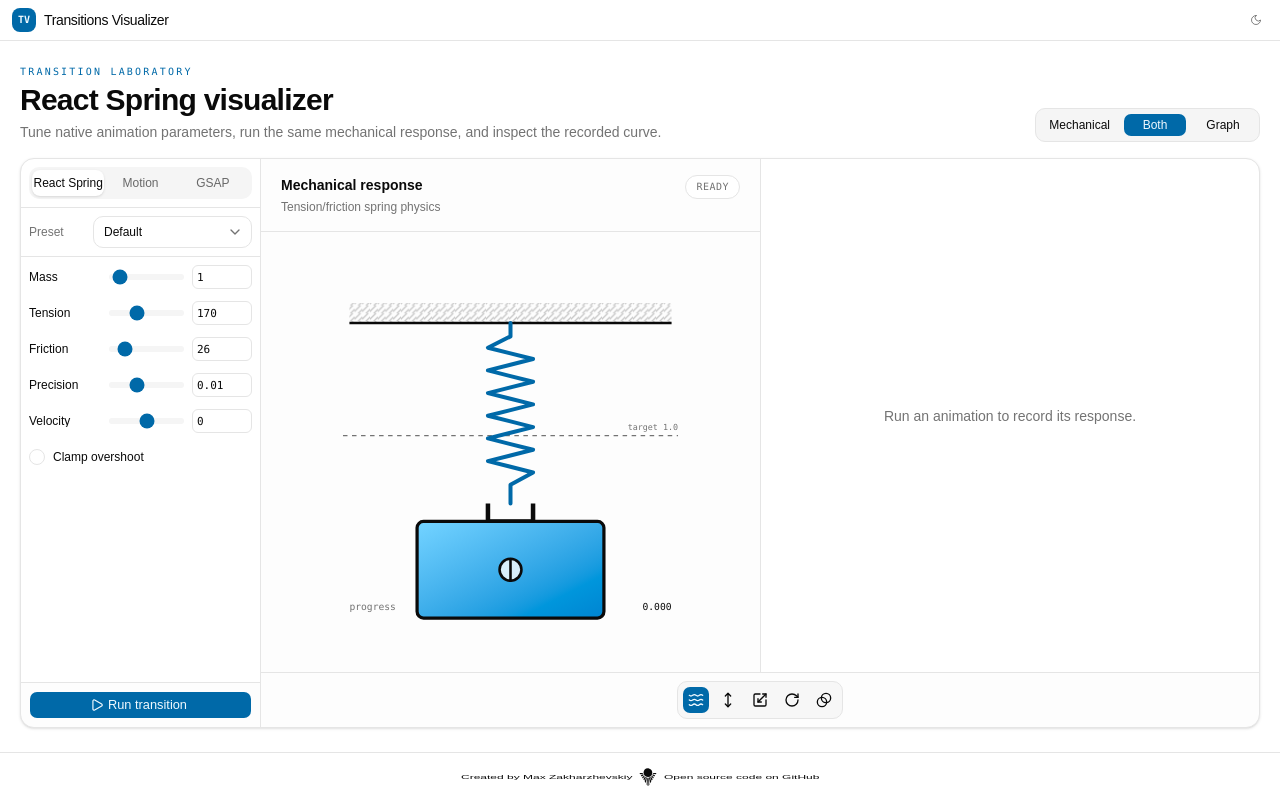
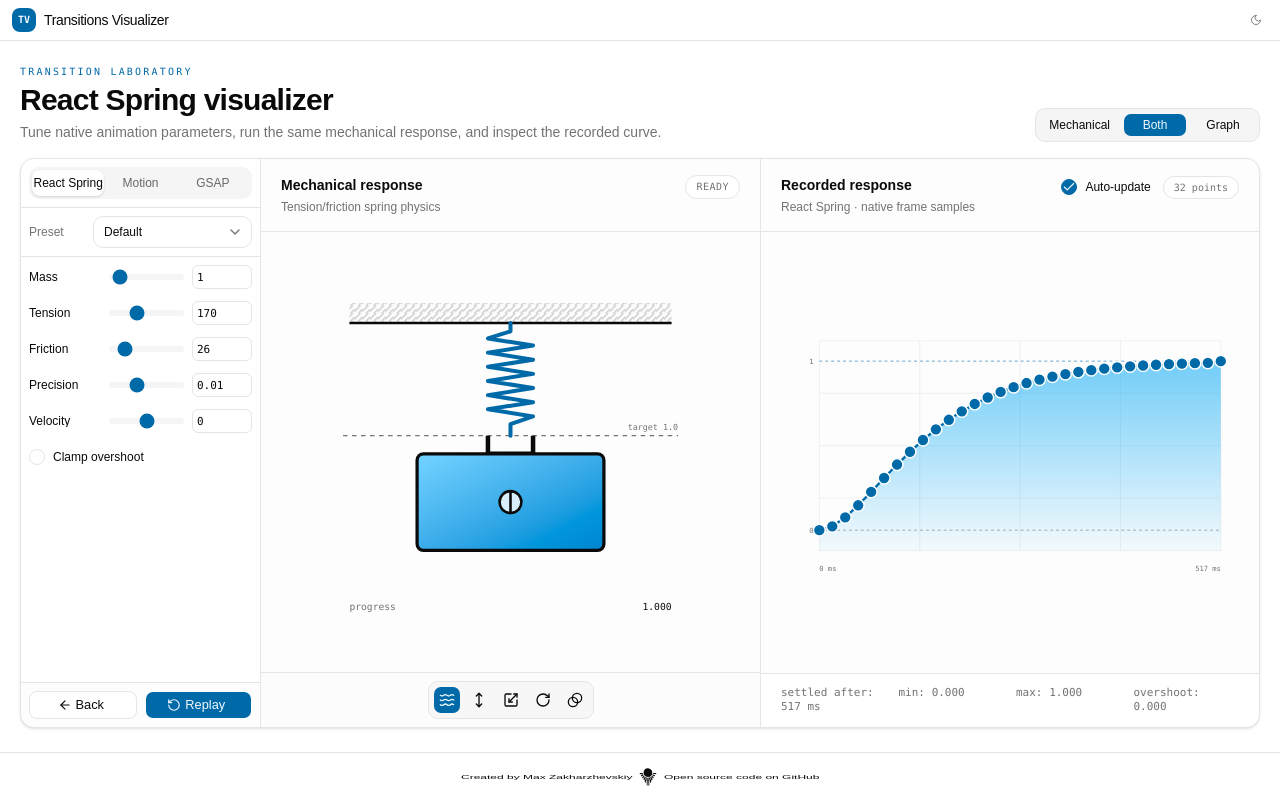
Before and after one commit to maxzz/transitions, a React (Vite) app: page / in a window 1280 px wide. Built offline with nearby package versions, Linux system fonts and the light colour scheme.

Commit message:
WIP. gpt-56-sol-high. update preview controls and scroll areas

```diff
--- a/src/components/0-all/0-app.tsx
+++ b/src/components/0-all/0-app.tsx
@@ -9,7 +9,7 @@
         <Toaster />
         <AllDialogs />
 
-        <main className="min-h-screen text-xs bg-background grid grid-rows-[auto_1fr_auto]">
+        <main className="h-dvh text-xs bg-background overflow-hidden grid grid-rows-[auto_1fr_auto]">
             <Header />
             <MainBody />
             <Section3_Footer />
--- a/src/components/2-main/index.tsx
+++ b/src/components/2-main/index.tsx
@@ -2,7 +2,7 @@
 
 export function MainBody() {
     return (
-        <main className="px-3 py-4 min-h-0 sm:px-5 sm:py-6 flex flex-col gap-4">
+        <main className="px-3 py-4 min-h-0 sm:px-5 sm:py-6 overflow-hidden flex flex-col gap-4">
             <TransitionVisualizer />
         </main>
     );
--- a/src/components/2-main/transition-visualizer/controls/control-panel.tsx
+++ b/src/components/2-main/transition-visualizer/controls/control-panel.tsx
@@ -36,7 +36,7 @@
     };
 
     return (
-        <div className="min-h-0 flex flex-col">
+        <div className="min-h-0 flex flex-1 flex-col">
             <div className="p-2 border-b border-border flex items-center gap-2">
                 <Label className="shrink-0 w-14 text-muted-foreground" htmlFor="transition-preset">
                     Preset
--- a/src/components/2-main/transition-visualizer/graph/response-graph.tsx
+++ b/src/components/2-main/transition-visualizer/graph/response-graph.tsx
@@ -1,5 +1,9 @@
 import { useMemo } from "react";
 import { useAtomValue } from "jotai";
+import { useSnapshot } from "valtio";
+import { appSettings } from "@/store/1-ui-settings";
+import { Checkbox } from "@/ui/shadcn/checkbox";
+import { Label } from "@/ui/shadcn/label";
 import { getSampleBounds } from "../model/samples";
 import { engineDefinitions } from "../model/definitions";
 import { runResultAtom, runStatusAtom } from "../state/atoms";
@@ -12,6 +16,8 @@
 const BOTTOM = 54;
 const PLOT_WIDTH = WIDTH - LEFT - RIGHT;
 const PLOT_HEIGHT = HEIGHT - TOP - BOTTOM;
+const POINT_RADIUS = 10;
+const POINT_STROKE = 2.5;
 
 export function ResponseGraph() {
     const result = useAtomValue(runResultAtom);
@@ -39,40 +45,43 @@
         return { bounds, minValue, maxValue, toY, line, area, points };
     }, [result]);
 
-    if (!result || !graph) {
-        return (
-            <div className="h-full min-h-[28rem] text-sm text-muted-foreground grid place-items-center">
-                {status === "running" ? "Recording response…" : "Run an animation to record its response."}
-            </div>
-        );
-    }
-
-    const definition = engineDefinitions[result.engineId];
-    const overshoot = Math.max(0, graph.bounds.maxValue - 1);
-    const durationLabel = result.engineId === "gsap" ? "fixed duration" : "settled after";
+    const definition = result ? engineDefinitions[result.engineId] : null;
+    const overshoot = graph ? Math.max(0, graph.bounds.maxValue - 1) : 0;
+    const durationLabel = result?.engineId === "gsap" ? "fixed duration" : "settled after";
 
     return (
-        <div className="h-full min-h-[28rem] bg-muted/20 flex flex-col">
+        <div className="h-full min-h-0 bg-muted/20 flex flex-col">
             <div className="px-5 py-4 border-b border-border flex flex-wrap items-start justify-between gap-3">
                 <div>
                     <h2 className="text-sm font-semibold">Recorded response</h2>
                     <p className="mt-1 text-xs text-muted-foreground">
-                        {definition.label} · native frame samples
+                        {definition ? `${definition.label} · native frame samples` : "Native frame samples"}
                     </p>
                 </div>
+                <div className="flex flex-wrap items-center justify-end gap-3">
+                    <AutoRecordControl />
+                    {result && (
                         <span className="px-2.5 py-1 font-mono text-[10px] text-muted-foreground bg-background border border-border rounded-full">
                             {result.samples.length} points
                         </span>
+                    )}
+                </div>
             </div>
 
+            {!result || !graph ? (
+                <div className="min-h-0 text-sm text-muted-foreground flex-1 grid place-items-center">
+                    {status === "running" ? "Recording response…" : "Run an animation to record its response."}
+                </div>
+            ) : (
+                <>
                     <div className="p-3 min-h-0 sm:p-6 flex-1">
                         <svg
-                    className="h-full min-h-80 w-full"
+                            className="h-full w-full"
                             viewBox={`0 0 ${WIDTH} ${HEIGHT}`}
                             role="img"
                             aria-labelledby="response-graph-title response-graph-description"
                         >
-                    <title id="response-graph-title">{definition.label} transition response graph</title>
+                            <title id="response-graph-title">{definition!.label} transition response graph</title>
                             <desc id="response-graph-description">
                                 Displacement over actual elapsed time, including any overshoot.
                             </desc>
@@ -139,9 +148,9 @@
                                         key={`${point.x}-${index}`}
                                         cx={point.x}
                                         cy={point.y}
-                                r="3.25"
+                                        r={POINT_RADIUS}
                                         className="fill-primary stroke-background"
-                                strokeWidth="1.5"
+                                        strokeWidth={POINT_STROKE}
                                     />
                                 ))}
                             </g>
@@ -163,6 +172,25 @@
                         <span>max: {graph.bounds.maxValue.toFixed(3)}</span>
                         <span>overshoot: {overshoot.toFixed(3)}</span>
                     </div>
+                </>
+            )}
+        </div>
+    );
+}
+
+function AutoRecordControl() {
+    const { autoRecordResponse } = useSnapshot(appSettings);
+
+    return (
+        <div className="h-6 flex items-center gap-2" title="Replay and record whenever transition parameters change">
+            <Checkbox
+                id="auto-record-response"
+                checked={autoRecordResponse}
+                onCheckedChange={(checked) => {
+                    appSettings.autoRecordResponse = checked === true;
+                }}
+            />
+            <Label htmlFor="auto-record-response">Auto-update</Label>
         </div>
     );
 }
--- a/src/components/2-main/transition-visualizer/preview/mechanical-spring.tsx
+++ b/src/components/2-main/transition-visualizer/preview/mechanical-spring.tsx
@@ -27,7 +27,7 @@
 
         return (
             <svg
-                className="h-full min-h-80 w-full text-foreground"
+                className="h-full w-full text-foreground"
                 viewBox="0 0 700 550"
                 role="img"
                 aria-labelledby="mechanical-spring-title mechanical-spring-description"
--- a/src/components/2-main/transition-visualizer/preview/preview-stage.tsx
+++ b/src/components/2-main/transition-visualizer/preview/preview-stage.tsx
@@ -1,5 +1,6 @@
 import { useRef } from "react";
 import { useAtomValue } from "jotai";
+import { VisualizationModeControl } from "../controls/visualization-mode-control";
 import {
     activeDefinitionAtom,
     activeEngineAtom,
@@ -27,7 +28,7 @@
     useEngineRun(scopeRef, sceneRef);
 
     return (
-        <div ref={scopeRef} className="h-full min-h-[28rem] bg-muted/20 flex flex-col">
+        <div ref={scopeRef} className="h-full min-h-0 bg-muted/20 flex flex-col">
             <div className="px-5 py-4 border-b border-border flex items-start justify-between gap-4">
                 <div>
                     <h2 className="text-sm font-semibold">{title}</h2>
@@ -43,6 +44,9 @@
             <div className="p-3 min-h-0 sm:p-6 flex-1">
                 <TransitionScene ref={sceneRef} clamped={clamped} />
             </div>
+            <div className="p-2 bg-muted/20 border-t border-border flex items-center justify-center">
+                <VisualizationModeControl />
+            </div>
         </div>
     );
 }
--- a/src/components/2-main/transition-visualizer/preview/transform-preview.tsx
+++ b/src/components/2-main/transition-visualizer/preview/transform-preview.tsx
@@ -41,7 +41,7 @@
 
     return (
         <svg
-            className="h-full min-h-80 w-full text-foreground"
+            className="h-full w-full text-foreground"
             viewBox="0 0 700 550"
             role="img"
             aria-labelledby="transform-preview-title transform-preview-description"
--- a/src/components/2-main/transition-visualizer/preview/use-engine-run.ts
+++ b/src/components/2-main/transition-visualizer/preview/use-engine-run.ts
@@ -1,7 +1,9 @@
 import { useEffect, type RefObject } from "react";
 import { useAtomValue, useSetAtom } from "jotai";
+import { useSnapshot } from "valtio";
 import { useGSAP } from "@gsap/react";
 import { gsap } from "gsap";
+import { appSettings } from "@/store/1-ui-settings";
 import { runEngine } from "../engines";
 import { decimateSamples, sanitizeSamples } from "../model/samples";
 import type { EngineRun, SamplePoint } from "../model/types";
@@ -9,6 +11,7 @@
     activeEngineAtom,
     completeRunAtom,
     paramsByEngineAtom,
+    requestRunAtom,
     runStatusAtom,
     runTokenAtom,
 } from "../state/atoms";
@@ -25,6 +28,8 @@
     const status = useAtomValue(runStatusAtom);
     const token = useAtomValue(runTokenAtom);
     const completeRun = useSetAtom(completeRunAtom);
+    const requestRun = useSetAtom(requestRunAtom);
+    const { autoRecordResponse } = useSnapshot(appSettings);
     const activeParams = paramsByEngine[engineId];
 
     const startRun = (): (() => void) | undefined => {
@@ -61,6 +66,11 @@
     };
 
     useEffect(() => {
+        if (!autoRecordResponse) return;
+        requestRun();
+    }, [autoRecordResponse, requestRun]);
+
+    useEffect(() => {
         if (engineId === "gsap") return undefined;
         return startRun();
     }, [engineId, activeParams, status, token]);
--- a/src/components/2-main/transition-visualizer/state/atoms.ts
+++ b/src/components/2-main/transition-visualizer/state/atoms.ts
@@ -1,4 +1,5 @@
 import { atom, type Setter } from "jotai";
+import { appSettings } from "@/store/1-ui-settings";
 import { engineDefinitions, gsapDefaults, motionDefaults, reactSpringDefaults } from "../model/definitions";
 import type { EngineId, EngineParamsMap, RunResult, RunStatus, VisualizationMode } from "../model/types";
 
@@ -28,9 +29,19 @@
     set(runResultAtom, null);
 }
 
+function resetOrAutoRun(set: Setter) {
+    if (appSettings.autoRecordResponse) {
+        set(runTokenAtom, (token) => token + 1);
+        set(runResultAtom, null);
+        set(runStatusAtom, "running");
+        return;
+    }
+    resetRun(set);
+}
+
 export const selectEngineAtom = atom(null, (_get, set, engineId: EngineId) => {
     set(activeEngineAtom, engineId);
-    resetRun(set);
+    resetOrAutoRun(set);
 });
 
 export const updateParamAtom = atom(
@@ -44,7 +55,7 @@
                 [update.key]: update.value,
             },
         } as EngineParamsMap);
-        resetRun(set);
+        resetOrAutoRun(set);
     },
 );
 
@@ -60,7 +71,7 @@
             ...current,
             [update.engineId]: { ...preset.params },
         } as EngineParamsMap);
-        resetRun(set);
+        resetOrAutoRun(set);
     },
 );
 
--- a/src/components/2-main/transition-visualizer/transition-visualizer.tsx
+++ b/src/components/2-main/transition-visualizer/transition-visualizer.tsx
@@ -7,7 +7,6 @@
 import { ControlPanel } from "./controls/control-panel";
 import { DisplayModeControl } from "./controls/display-mode-control";
 import { EngineTabs } from "./controls/engine-tabs";
-import { VisualizationModeControl } from "./controls/visualization-mode-control";
 import { ResponseGraph } from "./graph/response-graph";
 import { PreviewStage } from "./preview/preview-stage";
 import {
@@ -26,7 +25,7 @@
 
     return (
         <section className="mx-auto min-h-0 w-full max-w-[1440px] flex flex-1 flex-col gap-4">
-            <div className="sm:flex-row sm:items-end flex flex-col justify-between gap-3">
+            <div className="shrink-0 sm:flex-row sm:items-end flex flex-col justify-between gap-3">
                 <div>
                     <p className="font-mono text-[10px] uppercase tracking-[0.22em] text-primary">
                         Transition laboratory
@@ -41,13 +40,13 @@
                 <DisplayModeControl />
             </div>
 
-            <div className="min-h-0 bg-background lg:grid-cols-[15rem_minmax(0,1fr)] border border-border rounded-xl shadow-sm overflow-hidden grid flex-1">
-                <aside className="min-h-0 lg:border-r lg:border-b-0 border-b border-border flex flex-col">
+            <div className="min-h-0 bg-background lg:grid-cols-[15rem_minmax(0,1fr)] lg:grid-rows-[minmax(0,1fr)] border border-border rounded-xl shadow-sm overflow-hidden grid grid-rows-[auto_minmax(0,1fr)] flex-1">
+                <aside className="min-h-0 lg:border-r lg:border-b-0 border-b border-border overflow-hidden flex flex-col">
                     <div className="p-2 border-b border-border">
                         <EngineTabs />
                     </div>
                     <ControlPanel />
-                    <div className="mt-auto p-2 bg-muted/20 border-t border-border">
+                    <div className="p-2 bg-muted/20 border-t border-border">
                         {status === "settled" ? (
                             <div className="grid grid-cols-2 gap-2">
                                 <Button size="sm" variant="outline" onClick={backToPreview}>
@@ -73,15 +72,17 @@
                     </div>
                 </aside>
 
-                <div className="min-h-0 flex flex-col">
                 <div
                     className={cn(
-                            "min-h-0 flex-1",
-                            visualizerDisplay === "split" && "lg:grid-cols-2 grid",
+                        "h-full min-h-0 overflow-auto",
+                        visualizerDisplay === "split" && "lg:grid-cols-2 lg:grid-rows-1 grid grid-rows-2",
                     )}
                 >
                     <div
-                            className={cn("min-h-0", visualizerDisplay === "graph" && "hidden")}
+                        className={cn(
+                            "h-full min-h-48",
+                            visualizerDisplay === "graph" && "hidden",
+                        )}
                         aria-hidden={visualizerDisplay === "graph"}
                     >
                         <PreviewStage />
@@ -89,7 +90,7 @@
                     {visualizerDisplay !== "mechanical" && (
                         <div
                             className={cn(
-                                    "min-h-0",
+                                "h-full min-h-48",
                                 visualizerDisplay === "split" && "lg:border-l lg:border-border",
                             )}
                         >
@@ -97,10 +98,6 @@
                         </div>
                     )}
                 </div>
-                    <div className="p-2 bg-muted/20 border-t border-border flex items-center justify-center">
-                        <VisualizationModeControl />
-                    </div>
-                </div>
             </div>
         </section>
     );
--- a/src/index.css
+++ b/src/index.css
@@ -160,10 +160,14 @@
     }
 
     body {
-        @apply bg-background text-foreground;
+        @apply h-full overflow-hidden bg-background text-foreground;
     }
 
     html {
-        @apply font-sans;
+        @apply h-full overflow-hidden font-sans;
+    }
+
+    #root {
+        @apply h-full;
     }
 }
--- a/src/store/1-ui-settings.ts
+++ b/src/store/1-ui-settings.ts
@@ -14,6 +14,7 @@
     panelSizes: PanelSizes;
     expandedSections: string[];
     visualizerDisplay: VisualizerDisplay;
+    autoRecordResponse: boolean;
 }
 
 const DEFAULT_SETTINGS: AppSettings = {
@@ -22,6 +23,7 @@
     panelSizes: getValidPanelSizes(),
     expandedSections: ["resizable-panels", "pierre-trees"],
     visualizerDisplay: "split",
+    autoRecordResponse: true,
 };
 
 function loadSettings(): AppSettings {
@@ -35,6 +37,7 @@
                 panelSizes: getValidPanelSizes(parsed.panelSizes),
                 expandedSections: parsed.expandedSections ?? DEFAULT_SETTINGS.expandedSections,
                 visualizerDisplay: getValidVisualizerDisplay(parsed.visualizerDisplay),
+                autoRecordResponse: getValidBoolean(parsed.autoRecordResponse, DEFAULT_SETTINGS.autoRecordResponse),
             };
         }
     } catch (error) {
@@ -49,6 +52,10 @@
         : DEFAULT_SETTINGS.visualizerDisplay;
 }
 
+function getValidBoolean(value: unknown, fallback: boolean): boolean {
+    return typeof value === "boolean" ? value : fallback;
+}
+
 export const appSettings = proxy<AppSettings>(loadSettings());
 
 themeApplyMode(appSettings.theme);
```
Also changed, not shown: 1 other file (tests, documents, lock files or other folders). Lines whose indentation alone changed are shown as unchanged.
